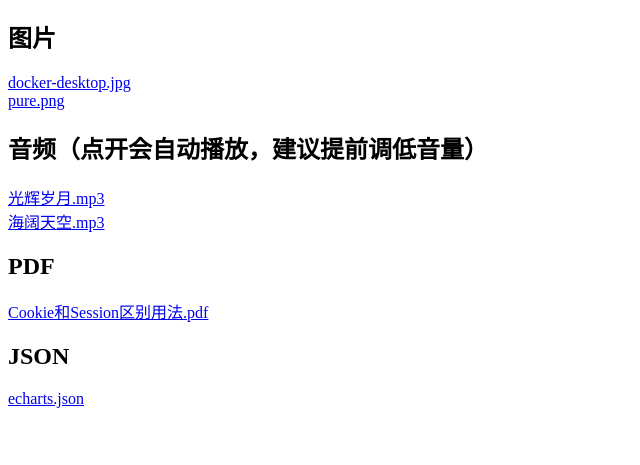
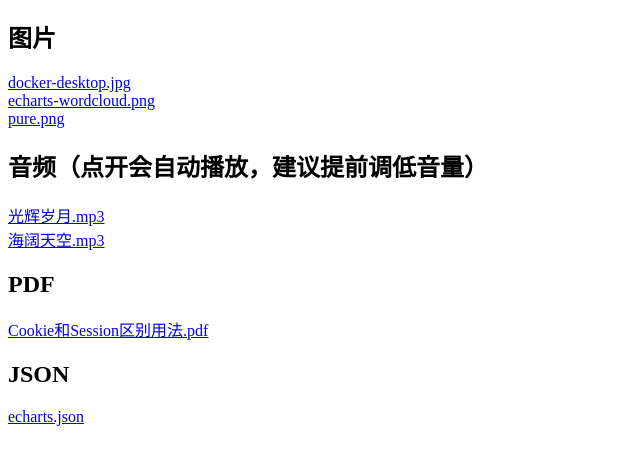
Before and after one commit to xiaoxian521/hyperlink, a plain HTML site: page index.html in a window 1280 px wide. Shown: the part 55-520 px from the top of the page, without its empty margins (0-640 px from the left). Drawn offline with Linux system fonts and the light colour scheme.

Commit message:
feat: add `img/echarts-wordcloud.png`

```diff
--- a/index.html
+++ b/index.html
@@ -14,7 +14,7 @@
 				{
 					title: '图片',
 					type: 'img',
-					context: ['docker-desktop.jpg', 'pure.png']
+					context: ['docker-desktop.jpg', 'echarts-wordcloud.png', 'pure.png']
 				},
 				{
 					title: '音频（点开会自动播放，建议提前调低音量）',
```
Also changed, not shown: README.md, img/echarts-wordcloud.png (added).
